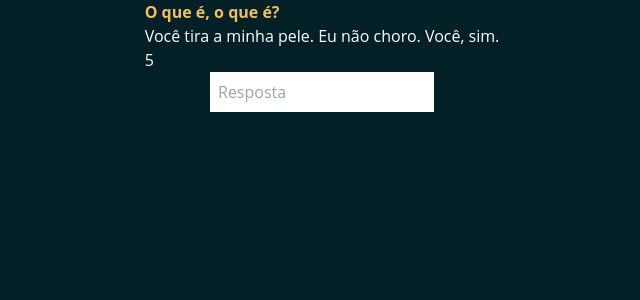
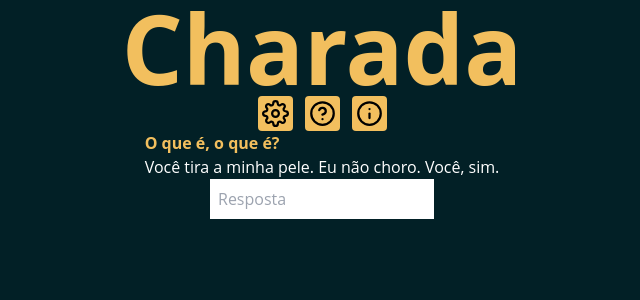
Before and after one commit to Ronaldjga/charada, a Next.js app: page / in a window 1280 px wide. Shown: the top 300 px of the page, without its empty margins (318-958 px from the left). Built offline with nearby package versions, Linux system fonts and the light colour scheme.

Commit message:
atualizacao de UX

```diff
--- a/pages/index.js
+++ b/pages/index.js
@@ -1,5 +1,6 @@
 import react from "react";
 import { FlashAnswer } from "../src/components/patterns/flashAnswer";
+import Header from "../src/components/patterns/header";
 import { HelpForUser } from "../src/components/patterns/helpForUser";
 import { InputAnswer } from "../src/components/patterns/inputAnswer";
 import { CharadaContainer } from "../src/components/patterns/randomCharada";
@@ -10,6 +11,7 @@ export default function Home() {
         <CharadaProvider>
             <div className="bg-darkBluePrimary">
                 <div className="w-full max-w-screen-xl mx-auto flex flex-col items-center">
+                    <Header/>
                     <CharadaContainer />
                     <FlashAnswer />
                     <HelpForUser/>
--- /dev/null
+++ b/src/components/patterns/header.js
@@ -0,0 +1,94 @@
+import { info } from "autoprefixer";
+import react, { useState } from "react";
+import { createContext, useContext } from "react";
+import helpIcon from '../img/help-circle.svg'
+import infoIcon from '../img/info.svg'
+import settingsIcon from '../img/settings.svg'
+import Image from "next/image";
+
+export const NavButtons = createContext({});
+
+export const NavButtonsProvider = (props) => {
+    const [isOpen, setIsOpen] = useState(false)
+    const [modal, setModal] = useState()
+    return (
+        <NavButtons.Provider value={{isOpen, setIsOpen, modal, setModal}}>
+            {props.children}
+        </NavButtons.Provider>
+    )
+}
+export const useNavButtons = () => useContext(NavButtons)
+
+
+export default function Header() {
+
+
+    return (
+        <NavButtonsProvider>
+            <h1 className="text-8xl font-bold text-yellowPrimary">Charada</h1>
+            <Options/>
+        </NavButtonsProvider>
+    )
+}
+
+function Options() {
+    const {isOpen, setIsOpen, modal} = useNavButtons()
+
+    return (
+        <div className="flex justify-center gap-3">
+            <ButtonNav
+                title='Configurações'
+                text="Configurações em breve"
+                icon={settingsIcon}
+            />
+            <ButtonNav
+                title='Ajuda'
+                text="Informações em breve"
+                icon={helpIcon}
+            />
+            <ButtonNav
+                title='Creditos'
+                text="Creditos em breve"
+                icon={infoIcon}
+            />
+            {isOpen === true
+                ? (
+                    <div className="fixed">
+                        <div className="fixed top-0 left-0 w-full h-full bg-gray-600 bg-opacity-25" onClick={(e)=> setIsOpen(false)}/>
+                        {modal}
+                    </div>
+                )
+                : null}
+        </div>
+    )
+}
+
+function ButtonNav({title, text, icon}) {
+    const styleButtons = 'relative w-[35px] h-[35px] bg-yellowPrimary rounded-[4px] p-1'
+    const {isOpen, setIsOpen, setModal} = useNavButtons()
+
+    return (
+        <button
+                onClick={(e) => {
+                    e.preventDefault()
+                    if (isOpen === true) {
+                        setIsOpen(false)
+                    } else {
+                        setIsOpen(true)
+                        setModal(
+                            <div className="fixed p-4 w-2/4 min-h-[250px] flex flex-col items-center bg-red-500 top-2/4 left-2/4 transform -translate-x-2/4 -translate-y-2/4">
+                                <h2 className="text-2xl font-bold">{title}</h2>
+                                <p className="w-full text-center">{text}</p>
+                             </div>
+                        )
+                    }
+                }}
+                className={styleButtons}>
+            <Image
+                layout="responsive"
+                src={icon}
+                alt={title}
+            />
+        </button>
+    )
+}
--- a/src/components/patterns/helpForUser.js
+++ b/src/components/patterns/helpForUser.js
@@ -6,7 +6,7 @@ export function HelpForUser() {
     const caracteres = charadaOfDay.resposta.split('');
     return (
         <div className="text-white flex gap-2">
-            {myStats.attempts >= 5 ? caracteres.map((data, i) => {
+            {myStats.attempts >= 5 || myStats.stats === true ? caracteres.map((data, i) => {
                 return (
                     <div key={i} className="w-[30px] h-[30px] border-2 border-yellowPrimary flex justify-center items-center">
                         {myStats.stats === true ? data.toUpperCase() : null}
--- a/src/components/patterns/randomCharada.js
+++ b/src/components/patterns/randomCharada.js
@@ -3,26 +3,14 @@ import { useContext } from "react";
 import { useCharada } from "../providers/charada";
 
 export function CharadaContainer() {
-    const {charadaOfDay, myStats, day} = useCharada()
-
-    // const charadaToday = new Date();
-    // const [day, setDay] = useState();
-
-    // useEffect(() => {
-    //     window.clearTimeout(window)
-    //     setTimeout(() => {
-    //         setDay(`${charadaToday.getMinutes()}:${charadaToday.getSeconds()}`)
-    //     }, 1000)
-    // }, [day])
+    const {charadaOfDay, myStats} = useCharada()
 
     return (
         <div>
             <h2 className="text-yellowPrimary font-bold">{charadaOfDay.abreviacao}</h2>
             <p className="text-white">{charadaOfDay.charada}</p>
-            <p className="text-white">{day}</p>
             {console.log(charadaOfDay)}
             {console.log(myStats)}
-
         </div>
     )
 }
```
